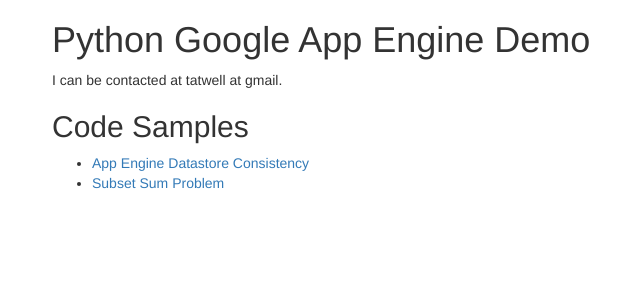
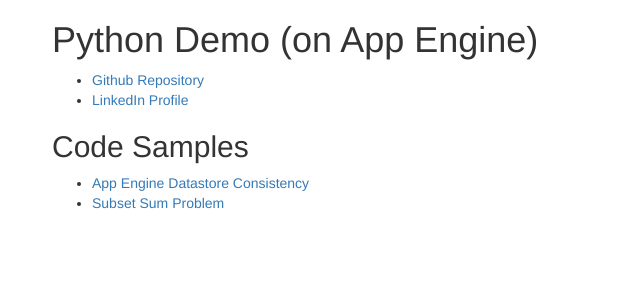
Before and after one commit to tatwell/python-demo, a Flask app: page / in a window 1280 px wide. Shown: the top 300 px of the page, without its empty margins (18-658 px from the left). Run offline with Flask 2, Linux system fonts and the light colour scheme; some libraries are stand-ins or nearby versions.

Commit message:
Updates links on home page.

```diff
--- a/app-engine/templates/index.html
+++ b/app-engine/templates/index.html
@@ -1,12 +1,15 @@
 {% extends 'layouts/base.html' %}
 
-{% block title %}Python Google App Engine Demo{% endblock %}
+{% block title %}Python Demo{% endblock %}
 
 {% block content %}
 
     <div class="index">
-      <h1>Python Google App Engine Demo</h1>
-      <p>I can be contacted at tatwell at gmail.</p>
+      <h1>Python Demo (on App Engine)</h1>
+      <ul>
+        <li><a href="https://github.com/tatwell/python-demo">Github Repository</a></li>
+        <li><a href="https://www.linkedin.com/in/klenwell">LinkedIn Profile</a></li>
+      </ul>
 
       <h2>Code Samples</h2>
       <ul>
```
